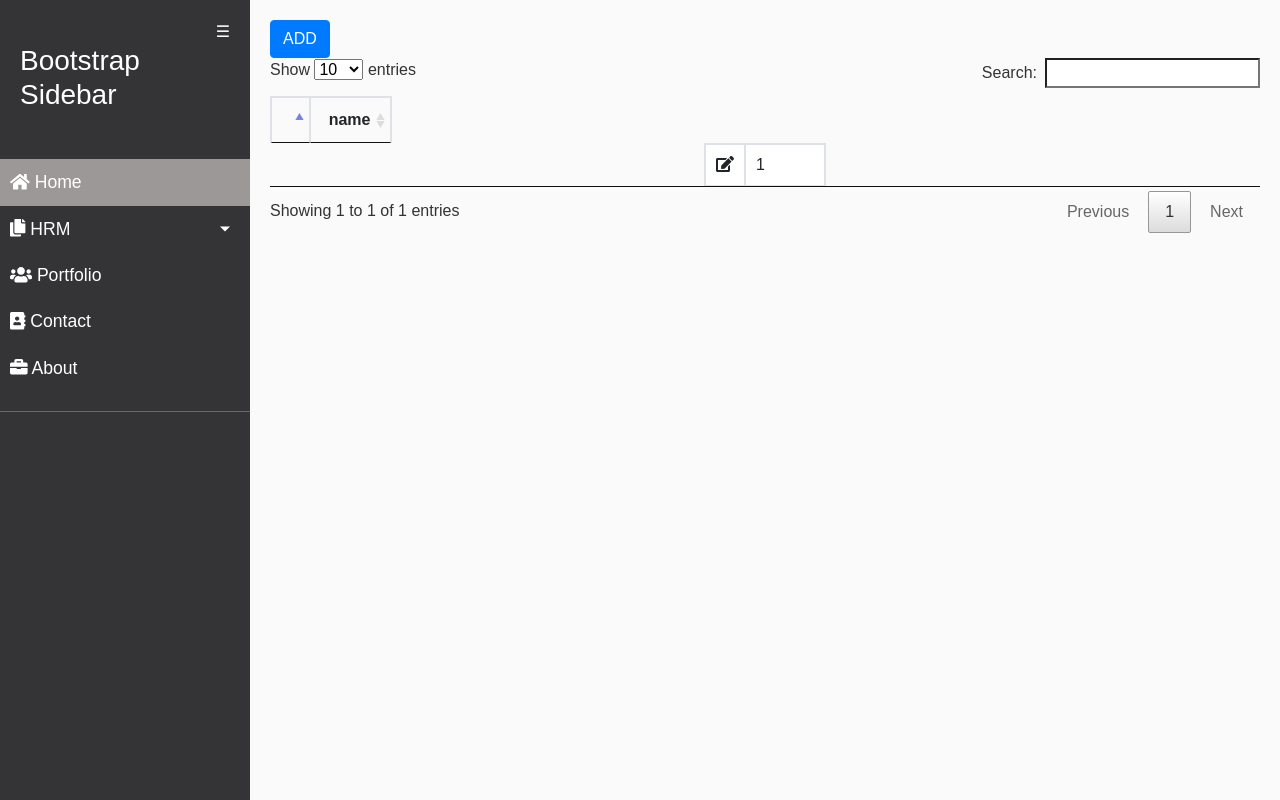
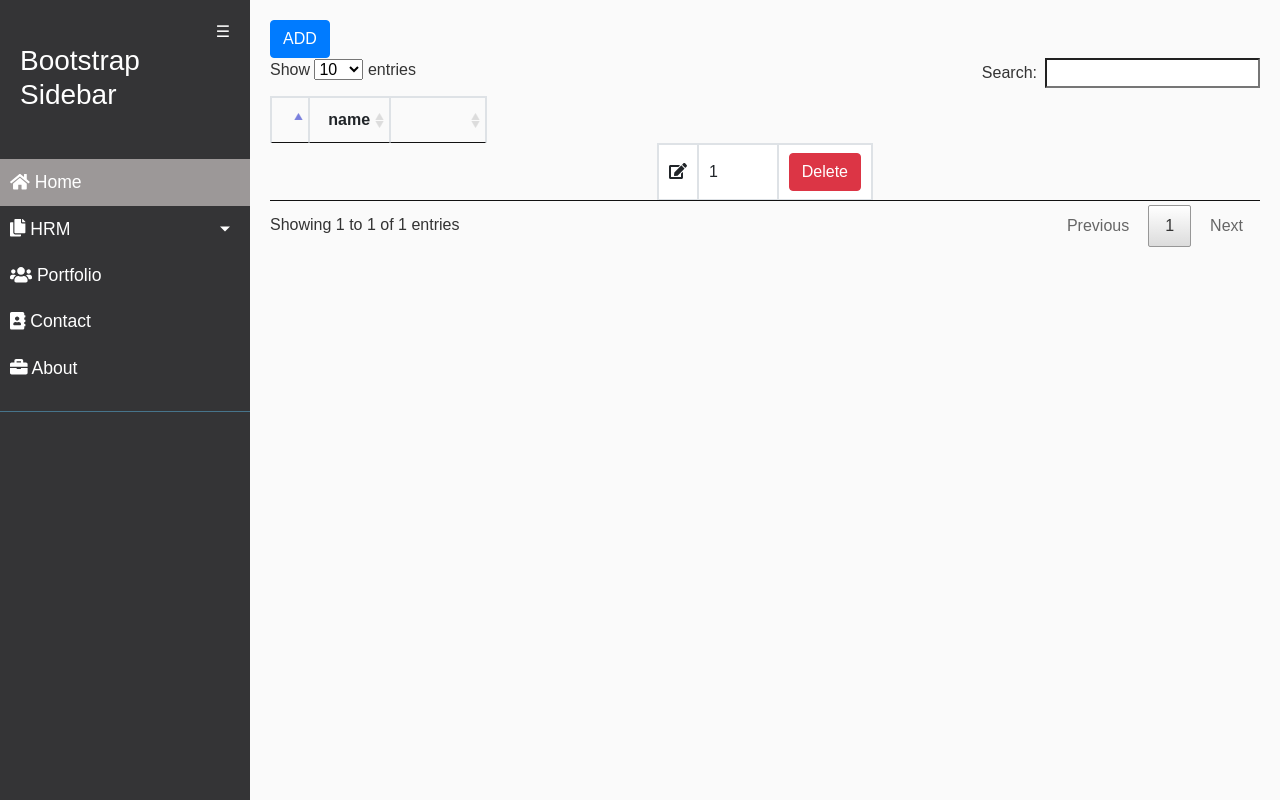
Before and after one commit to sawardekar/Django_Management, a Django app: page /employee in a window 1280 px wide. Run offline with Django 3.2, Linux system fonts and the light colour scheme; tables that the repository leaves empty hold one stand-in row (values such as "Sample post"); a database or web service that is not in the repository returns one stand-in record (values such as "Sample title"); data that the repository does not hold is empty; parts of the project's set-up code (start-up, migrations or seed data) failed here and were passed over; some libraries are stand-ins or nearby versions; some web fonts are replaced.

Commit message:
delete api working

```diff
--- a/hrm/urls.py
+++ b/hrm/urls.py
@@ -8,11 +8,11 @@
 router.register(r'product', views.ProductViewSet, basename="product")
 
 urlpatterns = [
-    path('index', views.index, name='index'),
+    path('', views.index, name='index'),
     path('employee', views.employee_table, name="employee_table"),
     path('employee/', views.employee_form, name="employee_create"),
     path('employee/<int:pk>', views.employee_form, name="employee_modified"),
-    path('', include(router.urls)),
+    path('viewset/', include(router.urls)),
     path('emp/', EmployeeDetail.as_view(), name="emp_record"),
     path('emp/<int:pk>/', EmployeeDetail.as_view(), name="emp_modified"),
 ]
--- a/static/templates/hrm/employee_table.html
+++ b/static/templates/hrm/employee_table.html
@@ -16,6 +16,7 @@
                         {% for key, value in tabledetail.items %}
                                 <th>{{key}}</th>
                         {% endfor %}
+                        <th></th>
                     </tr>
                     {% endif %}
 
@@ -43,6 +44,8 @@
                             {% endif %}
                         {% endif %}
                 {% endfor %}
+                <td><input type="button" class="btn btn-danger delete" value="Delete" data-key="{{tabledetail.id}}">
+                </td>
             </tr>
          {% endfor %}
          </tbody>
@@ -50,11 +53,28 @@
 </div>
 <script type="text/javascript">
     $(document).ready( function () {
-    $('#emp_table').DataTable({
-        scrollX : true
+        $('#emp_table').DataTable({
+            scrollX : true
+        });
+        $('.delete').on('click', function(e){
+                e.preventDefault();
+                var pk = $(this).attr("data-key");
+                delete_record(pk);
+        });
+        function delete_record(pk) {
+            $.ajax({
+                url : '/emp/' + pk + '/',
+                type : 'DELETE',
+                headers : {'X-CSRFToken': '{{csrf_token}}'},
+                success : function () {
+                    console.log("Deleted data successfully");
+                    location.reload();
+                },
+                error : function(error){
+                    console.log(error);
+                }
+            });
+        }
     });
-
-
-} );
 </script>
 {% endblock %}
```
Also changed, not shown: static/templates/hrm/employee_form.html (+7 -7 lines), media/document/IMG_0245.JPG (added).
